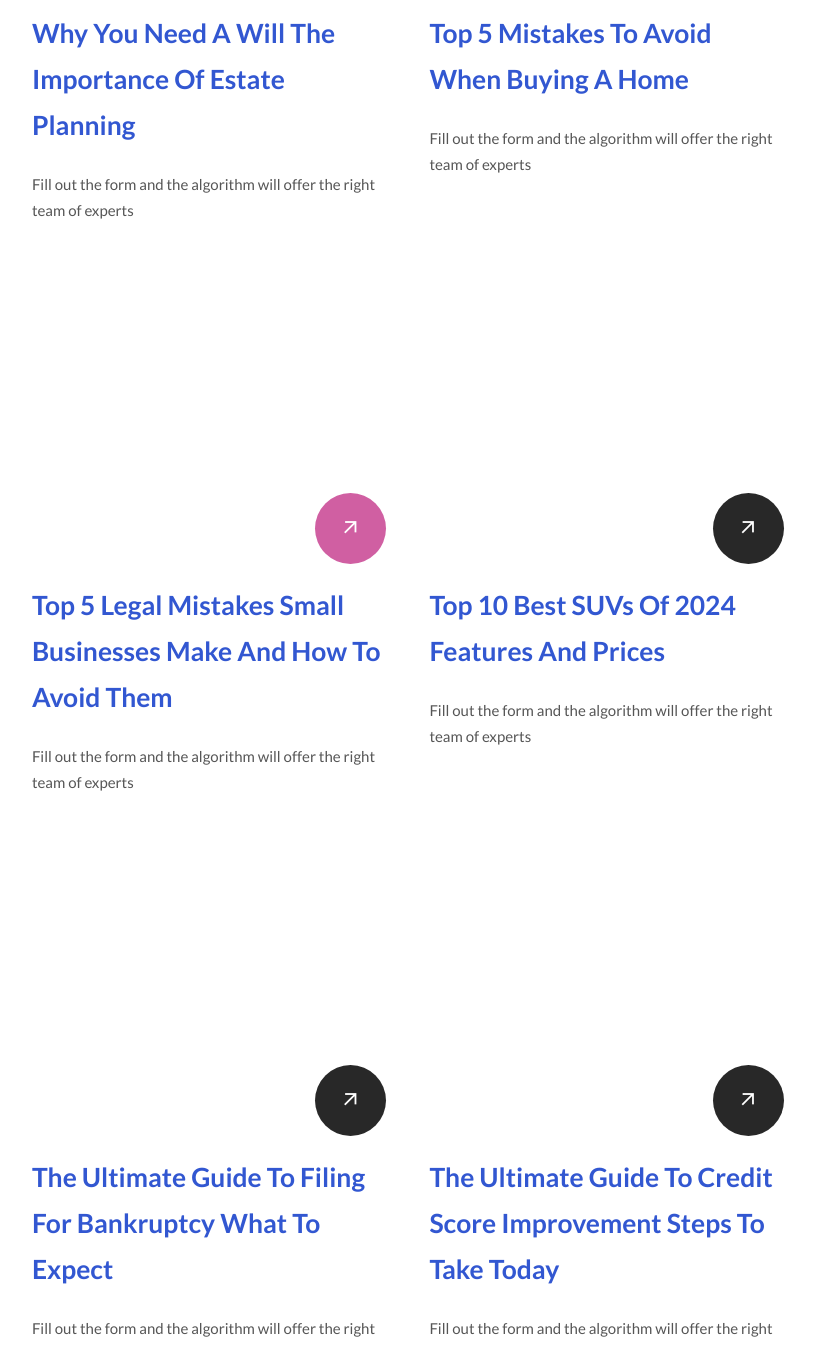
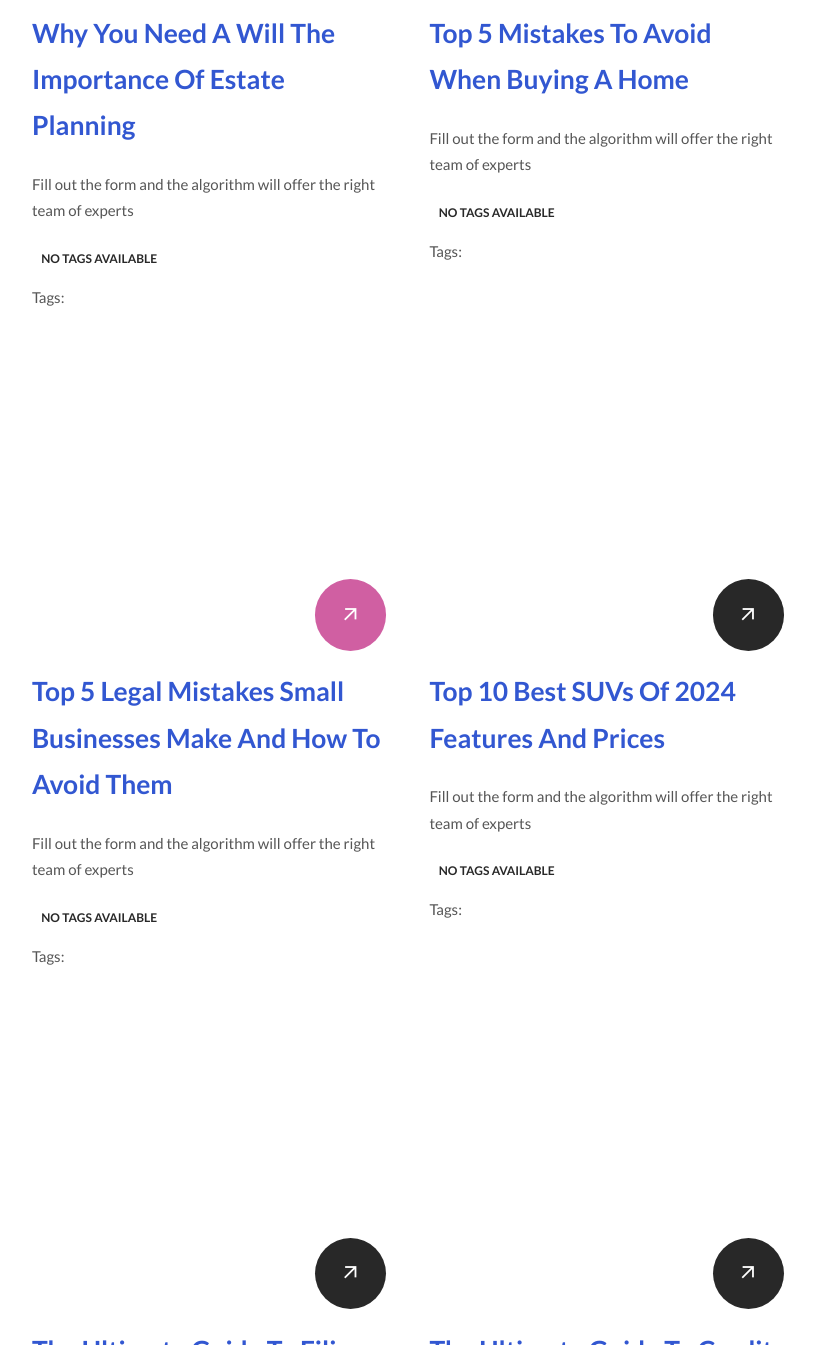
Before and after one commit to ZollaMaga/newsblog, a Jekyll site: the page built from index.html, in a window 1280 px wide and 1400 px high, scrolled down 920 px, cut to the strip 55-1400 px from the top of the window. Shown: the whole strip, without its empty margins (235-1050 px from the left). Built offline with Jekyll 4.4.1, drawn with Linux system fonts in a browser that asks for light colours; some of the changed text lies outside the part shown.

Commit message:
Update postbox.html

```diff
--- a/_includes/postbox.html
+++ b/_includes/postbox.html
@@ -16,14 +16,21 @@
       <div class="content">
         <h3><a href="{{ site.url }}{{ site.baseurl }}{{ post.url }}">{{ post.title }}</a></h3>
         <p>Fill out the form and the algorithm will offer the right team of experts</p>
-<ul>
+<ul class="meta">
+  {% if page.tags %}
     {% for tag in page.tags %}
       <li style="--clr-tag:#d3b19a;" class="branding">
         <a href="{{ site.url }}{{ site.baseurl }}/tag/{{ tag }}">{{ tag }}</a>
-        {% unless forloop.last %}, {% endunless %}
       </li>
     {% endfor %}
+  {% else %}
+    <li>No tags available</li>
+  {% endif %}
 </ul>
+
+<!-- Debugging Output -->
+<p>Tags: {{ page.tags | join: ', ' }}</p>
+
       </div>
     </div>
 
```
